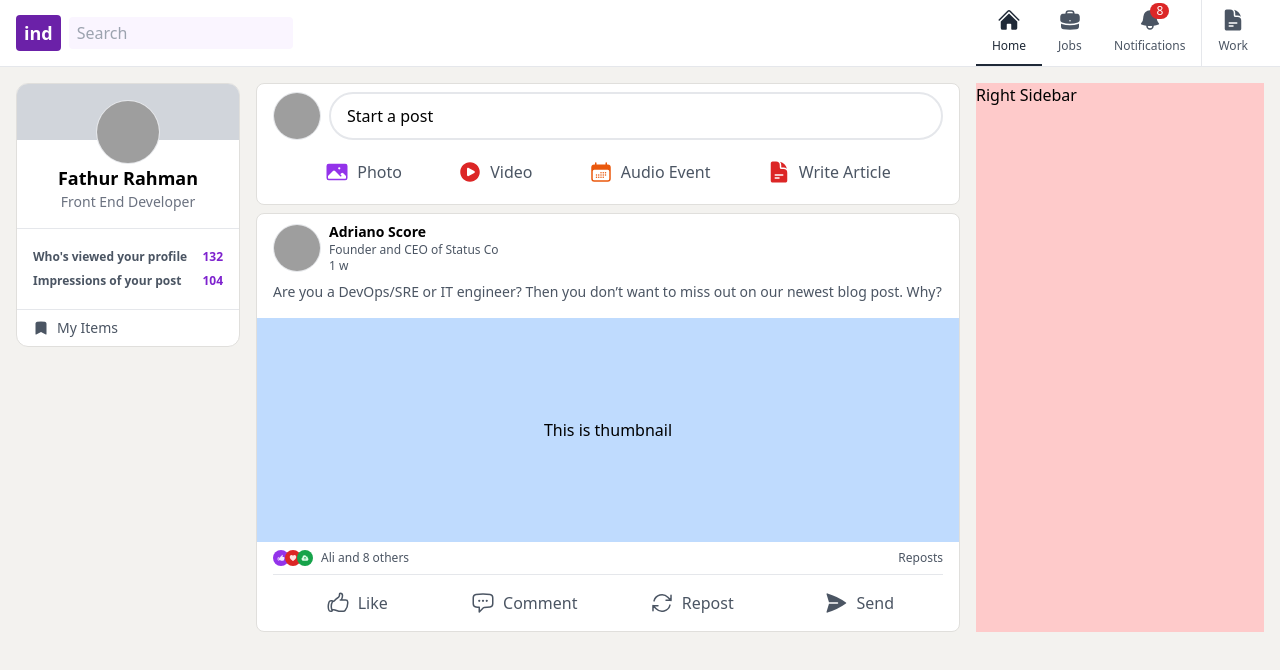
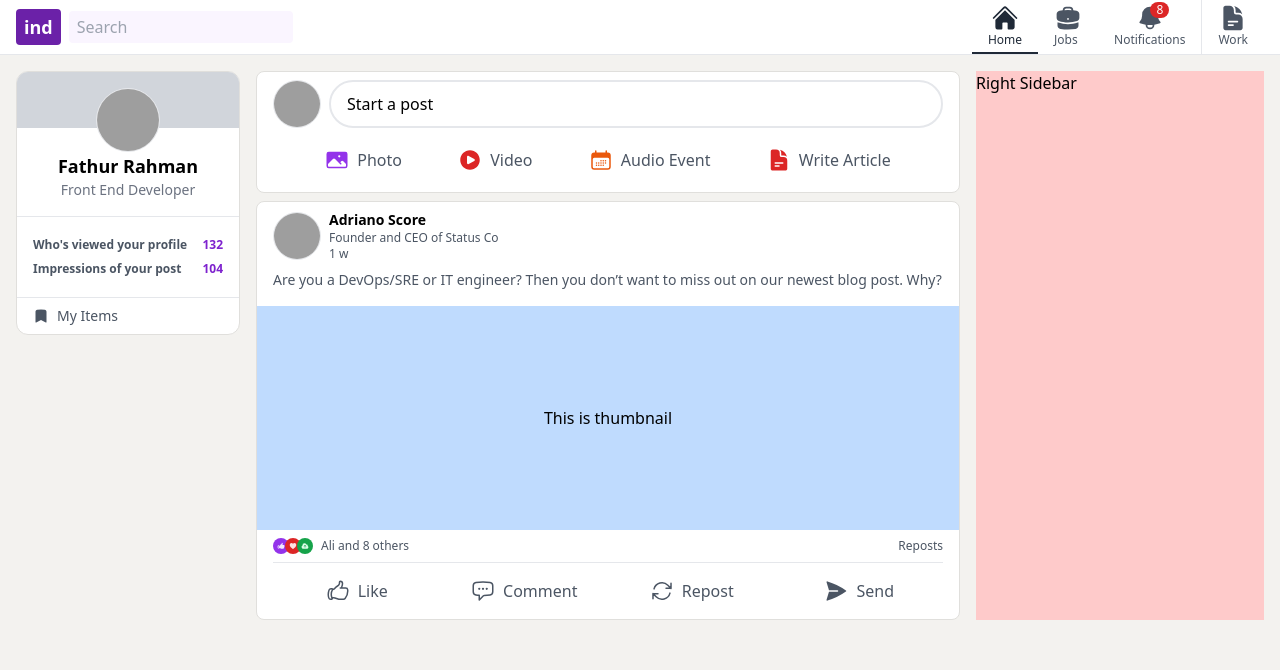
Before and after one commit to cyberfly/tailwindtraining, a website: page index.html in a window 1280 px wide. Drawn offline with Linux system fonts and the light colour scheme; grey boxes are pictures that could not be loaded.

Commit message:
fix: update right navigation style

```diff
--- a/index.html
+++ b/index.html
@@ -41,14 +41,14 @@
           <div class="flex">
             <div class="flex border-r">
               <a
-                class="text-gray-800 px-4 py-2 border-b-2 border-gray-800"
+                class="text-gray-800 px-4 py-1 border-b-2 border-gray-800"
                 href="#"
               >
                 <svg
                   xmlns="http://www.w3.org/2000/svg"
                   viewBox="0 0 24 24"
                   fill="currentColor"
-                  class="w-6 h-6 mx-auto"
+                  class="w-7 h-7 mx-auto"
                 >
                   <path
                     d="M11.47 3.84a.75.75 0 011.06 0l8.69 8.69a.75.75 0 101.06-1.06l-8.689-8.69a2.25 2.25 0 00-3.182 0l-8.69 8.69a.75.75 0 001.061 1.06l8.69-8.69z"
@@ -58,18 +58,18 @@
                   />
                 </svg>
 
-                <span class="text-xs font-medium hidden md:inline">Home</span>
+                <div class="text-xs hidden md:block">Home</div>
               </a>
 
               <a
-                class="text-gray-600 hover:text-gray-800 px-4 py-2 border-b-2 border-transparent"
+                class="text-gray-600 hover:text-gray-800 px-4 py-1 border-b-2 border-transparent"
                 href="#"
               >
                 <svg
                   xmlns="http://www.w3.org/2000/svg"
                   viewBox="0 0 24 24"
                   fill="currentColor"
-                  class="w-6 h-6 mx-auto"
+                  class="w-7 h-7 mx-auto"
                 >
                   <path
                     fill-rule="evenodd"
@@ -81,11 +81,11 @@
                   />
                 </svg>
 
-                <span class="text-xs font-medium hidden md:inline">Jobs</span>
+                <div class="text-xs hidden md:block">Jobs</div>
               </a>
 
               <a
-                class="text-gray-600 hover:text-gray-800 px-4 py-2 border-b-2 border-transparent"
+                class="text-gray-600 hover:text-gray-800 px-4 py-1 border-b-2 border-transparent"
                 href="#"
               >
                 <div class="relative">
@@ -93,7 +93,7 @@
                     xmlns="http://www.w3.org/2000/svg"
                     viewBox="0 0 24 24"
                     fill="currentColor"
-                    class="w-6 h-6 mx-auto"
+                    class="w-7 h-7 mx-auto"
                   >
                     <path
                       fill-rule="evenodd"
@@ -103,27 +103,25 @@
                   </svg>
 
                   <div
-                    class="rounded-full bg-red-600 text-white absolute top-[-5px] right-[-4px] md:right-[16px] text-xs min-w-[1.2rem] text-center"
+                    class="rounded-full bg-red-600 text-white absolute top-[-2px] right-[-4px] md:right-[16px] text-xs min-w-[1.2rem] text-center"
                   >
                     8
                   </div>
                 </div>
 
-                <span class="text-xs font-medium hidden md:inline"
-                  >Notifications</span
-                >
+                <div class="text-xs hidden md:block">Notifications</div>
               </a>
             </div>
 
             <a
-              class="text-gray-600 px-4 py-2 border-b-2 border-transparent"
+              class="text-gray-600 px-4 py-1 border-b-2 border-transparent"
               href="#"
             >
               <svg
                 xmlns="http://www.w3.org/2000/svg"
                 viewBox="0 0 24 24"
                 fill="currentColor"
-                class="w-6 h-6 mx-auto"
+                class="w-7 h-7 mx-auto"
               >
                 <path
                   fill-rule="evenodd"
@@ -135,7 +133,7 @@
                 />
               </svg>
 
-              <span class="text-xs font-medium hidden md:inline">Work</span>
+              <div class="text-xs hidden md:block">Work</div>
             </a>
           </div>
 
```
Also changed, not shown: dist/output.css.
